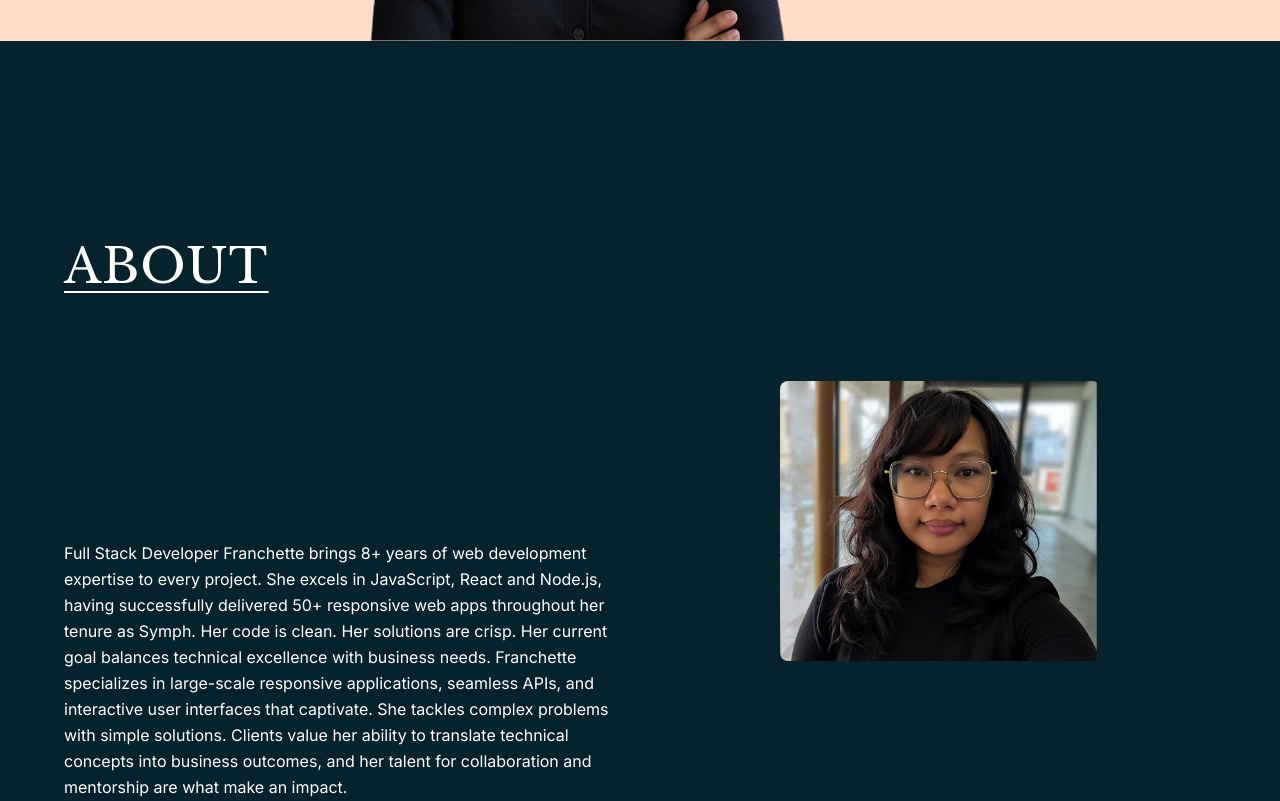
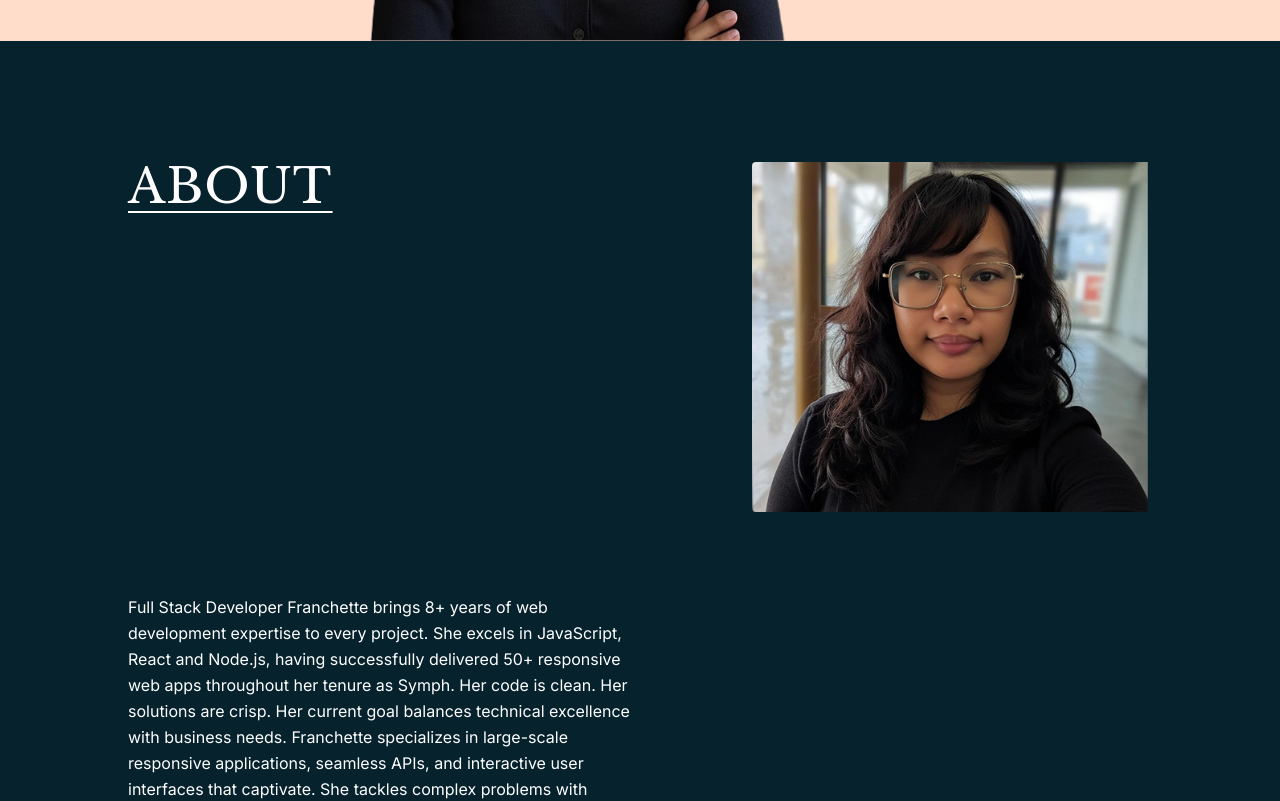
Before and after one commit to nicoleCamoro/franchette, a Next.js app: page / in a window 1280 px wide. Shown: the part 820-1621 px from the top of the page. Built offline with nearby package versions, Linux system fonts and the light colour scheme.

Commit message:
style: improve about section image layout

```diff
--- a/src/components/About.tsx
+++ b/src/components/About.tsx
@@ -3,53 +3,40 @@ import aboutImage from "@/app/assets/images/image-65.png";
 
 export default function About() {
   return (
-    <section id="about" className="min-h-screen bg-navy py-20 px-6">
-      <div className="max-w-6xl mx-auto">
-        <div className="flex flex-col lg:flex-row gap-12">
-          {/* Left Side - Content */}
-          <div className="lg:w-1/2 h-svh flex flex-col justify-around">
-            <h2 className="underline decoration-2 underline-offset-8 text-4xl md:text-5xl font-light text-white mb-2 tracking-wide font-libre-baskerville">
+    <section id="about" className="min-h-screen px-6 py-20 bg-navy">
+      <div className="max-w-5xl mx-auto">
+        {/* Left Side - Content */}
+        <div className="flex flex-col justify-around h-svh">
+          <div className="flex flex-col justify-between md:flex-row">
+            <h2 className="mb-2 text-4xl font-light tracking-wide text-white underline decoration-2 underline-offset-8 md:text-5xl font-libre-baskerville">
               ABOUT
             </h2>
-            <div className="lg:w-1/2 flex justify-center items-center md:hidden block">
-              <div className="rounded-lg overflow-hidden">
+            <div className="flex items-center justify-end lg:w-1/2">
+              <div className="overflow-hidden rounded-sm">
                 <Image
                   src={aboutImage}
                   alt="About"
-                  width={320}
-                  height={320}
+                  width={400}
+                  height={400}
                   className="object-cover"
                 />
               </div>
             </div>
-            <div className="text-white text-base leading-relaxed space-y-4 font-inter">
-              <p>
-                Full Stack Developer Franchette brings 8+ years of web
-                development expertise to every project. She excels in
-                JavaScript, React and Node.js, having successfully delivered 50+
-                responsive web apps throughout her tenure as Symph. Her code is
-                clean. Her solutions are crisp. Her current goal balances
-                technical excellence with business needs. Franchette specializes
-                in large-scale responsive applications, seamless APIs, and
-                interactive user interfaces that captivate. She tackles complex
-                problems with simple solutions. Clients value her ability to
-                translate technical concepts into business outcomes, and her
-                talent for collaboration and mentorship are what make an impact.
-              </p>
-            </div>
           </div>
-
-          {/* Right Side - Profile Image */}
-          <div className="lg:w-1/2 md:flex justify-center items-center hidden">
-            <div className="rounded-lg overflow-hidden">
-              <Image
-                src={aboutImage}
-                alt="About"
-                width={320}
-                height={320}
-                className="object-cover"
-              />
-            </div>
+          <div className="space-y-4 text-base leading-relaxed text-white font-inter lg:w-1/2">
+            <p>
+              Full Stack Developer Franchette brings 8+ years of web development
+              expertise to every project. She excels in JavaScript, React and
+              Node.js, having successfully delivered 50+ responsive web apps
+              throughout her tenure as Symph. Her code is clean. Her solutions
+              are crisp. Her current goal balances technical excellence with
+              business needs. Franchette specializes in large-scale responsive
+              applications, seamless APIs, and interactive user interfaces that
+              captivate. She tackles complex problems with simple solutions.
+              Clients value her ability to translate technical concepts into
+              business outcomes, and her talent for collaboration and mentorship
+              are what make an impact.
+            </p>
           </div>
         </div>
       </div>
```
